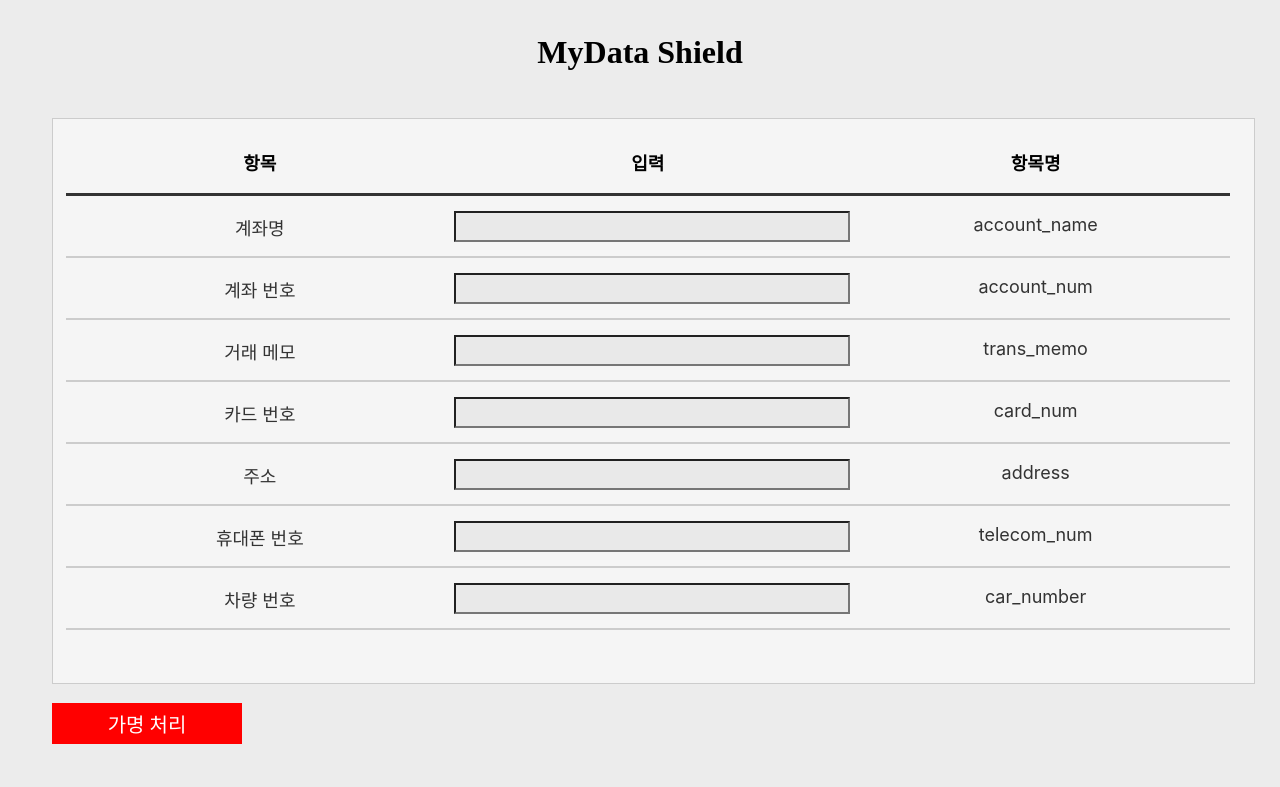
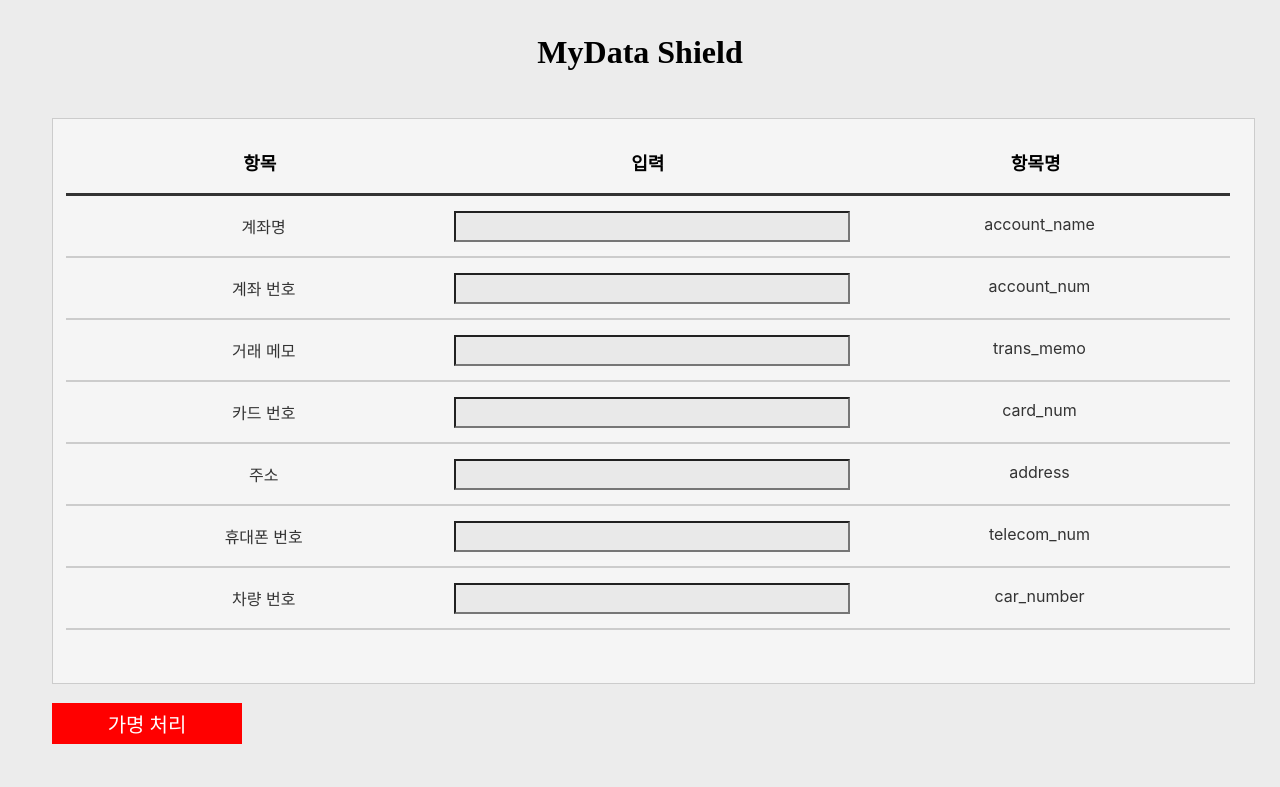
Before and after one commit to jw0245/MyDataShield-Demo-API, a Django app: page / in a window 1280 px wide. Shown: the top 787 px of the page. Run offline with Django 3.2, Linux system fonts and the light colour scheme; some libraries are stand-ins or nearby versions.

Commit message:
글자 포인트 및 font_s 위치 조정

```diff
--- a/demo/mydatashield/templates/Demo.html
+++ b/demo/mydatashield/templates/Demo.html
@@ -10,11 +10,12 @@
     <style>
         body {background-color: #ececec;}
         .div_h {width:33%; height: 9%; border-bottom:3px solid #333; float:left;}
-        .div_p { width:33%; height: 60px;; border-bottom:2px solid #ccc; float:left; text-align: center; }
+        .div_p { width:33%; height: 60px;; border-bottom:2px solid #ccc; float:left; text-align: center;  }
         .div_i { width:33%; height: 60px;; border-bottom:2px solid #ccc; float:left; text-align: center; line-height: 60px; }
+
         .font_i {position: relative; width:  100%; text-align: center; font-size: 18px; font-family: -apple-system, BlinkMacSystemFont, 'Segoe UI', Roboto, Oxygen, Ubuntu, Cantarell, 'Open Sans', 'Helvetica Neue', sans-serif;}
-        .font_s {position: relative; width:  100%; text-align: center; color : #333; font-size: 18px; font-family: -apple-system, BlinkMacSystemFont, 'Segoe UI', Roboto, Oxygen, Ubuntu, Cantarell, 'Open Sans', 'Helvetica Neue', sans-serif;}
-        input {width: 100%; height: 25px; z-index: 0; background-color:  rgb(233, 233, 233); }
+        .font_s {position: relative; position: relative; left : 1%; top: 30%; width:  100%;  margin : 0;  text-align: center; color : #333; font-size: 16px; font-family: -apple-system, BlinkMacSystemFont, 'Segoe UI', Roboto, Oxygen, Ubuntu, Cantarell, 'Open Sans', 'Helvetica Neue', sans-serif;}
+         input {width: 100%; height: 25px; z-index: 0; background-color:  rgb(233, 233, 233); }
     </style>
 </head>
 
```
